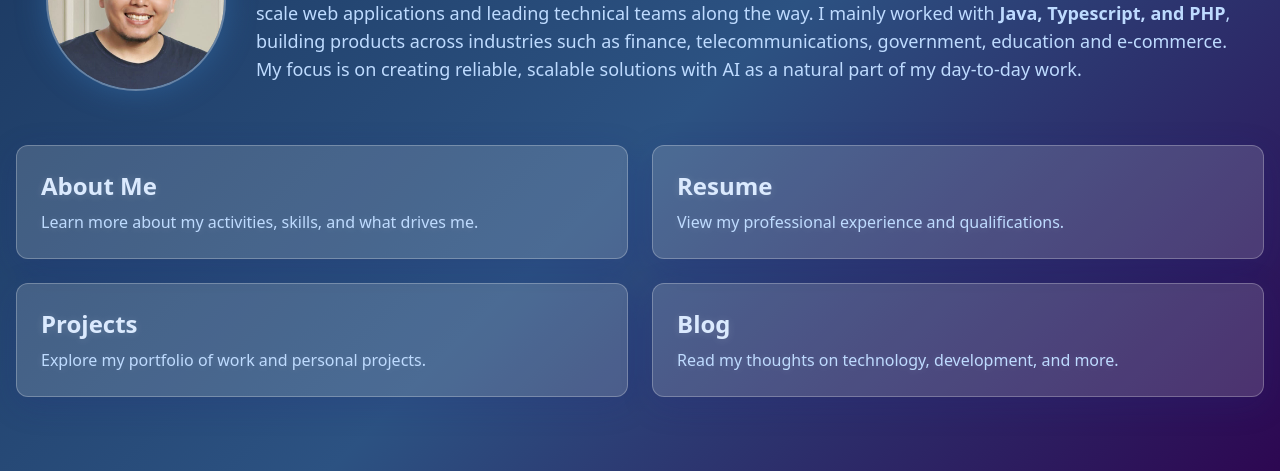
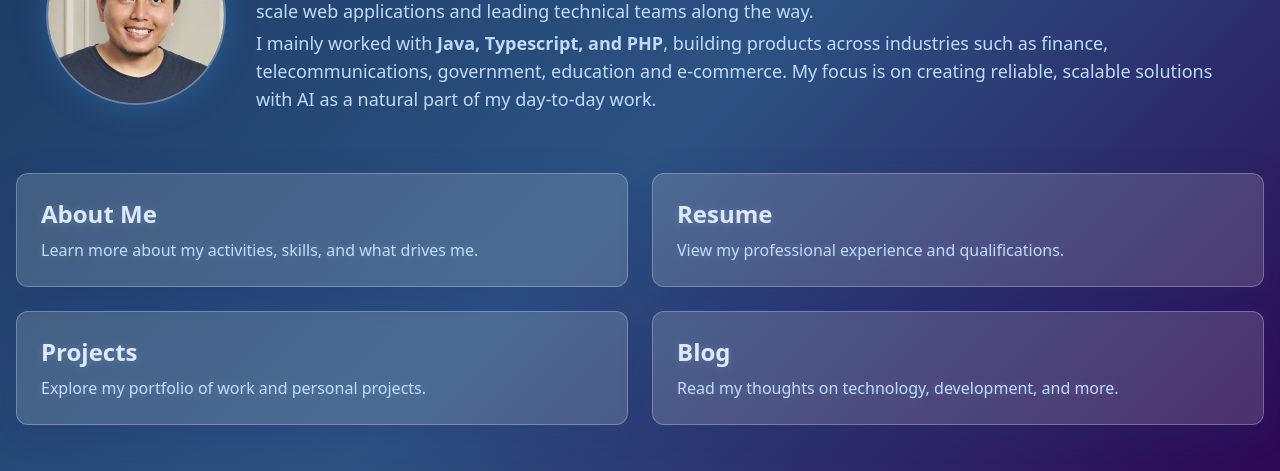
Before and after one commit to dzakibuchori/dzakibuchori.github.io, an Astro site: page / in a window 1280 px wide. Shown: the part 239-710 px from the top of the page. Built offline with nearby package versions, Linux system fonts and the light colour scheme; Astro itself is replaced by a stand-in of ours.

Commit message:
refactor: make about me more readable

```diff
--- a/src/pages/index.astro
+++ b/src/pages/index.astro
@@ -28,9 +28,11 @@ const years = new Date().getFullYear() - 2018;
           Over the past <strong>{years} years</strong>, I've grown my career as
           a <strong>Full Stack Software Developer</strong>, working on complex,
           enterprise-scale web applications and leading technical teams along
-          the way. I mainly worked with <strong
-            >Java, Typescript, and PHP</strong
-          >, building products across industries such as finance,
+          the way.
+        </p>
+        <p class="mb-1">
+          I mainly worked with <strong>Java, Typescript, and PHP</strong>,
+          building products across industries such as finance,
           telecommunications, government, education and e-commerce. My focus is
           on creating reliable, scalable solutions with AI as a natural part of
           my day-to-day work.
```
